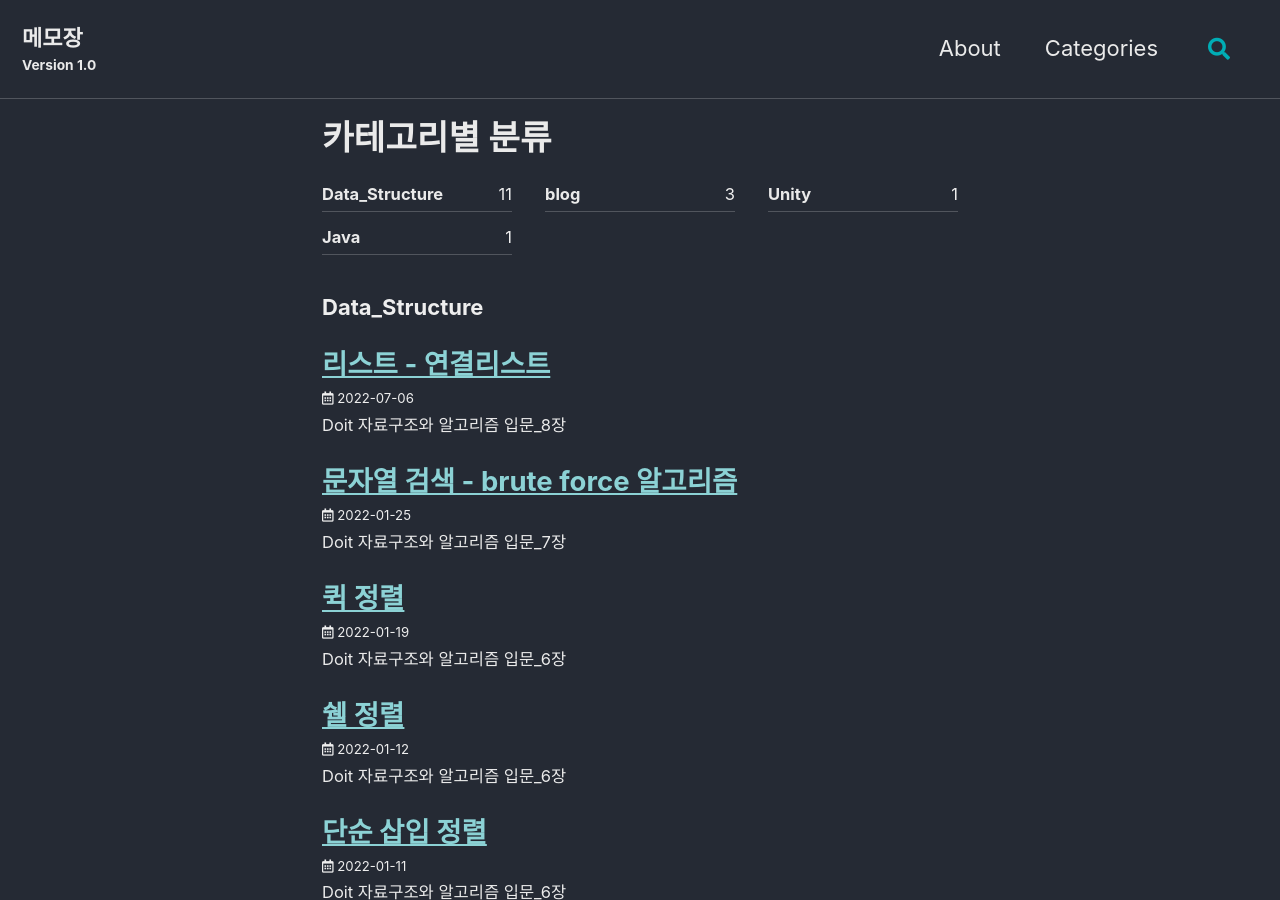
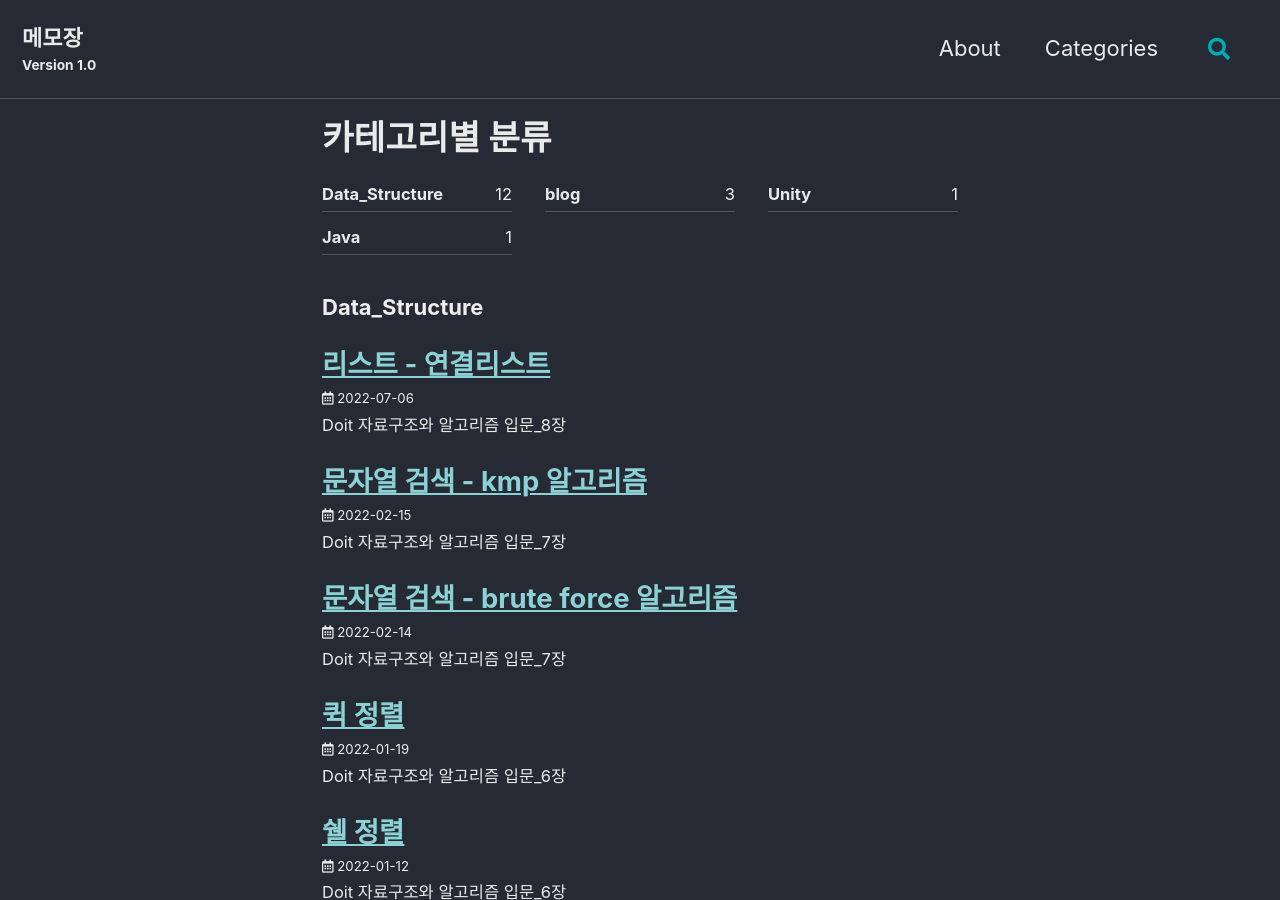
Before and after one commit to chanheelee913/chanheelee913.github.io, a Jekyll site: the page built from _pages/categories.md, in a window 1280 px wide and 900 px high. Built offline with Jekyll 4.4.1, drawn with Linux system fonts in a browser that asks for light colours; cached includes are drawn as plain includes.

Commit message:
add
추가

```diff
--- /dev/null
+++ b/_posts/DataStructure/ch7/2022-02-15-kmp.md
@@ -0,0 +1,13 @@
+---
+title: 문자열 검색 - kmp 알고리즘
+excerpt: Doit 자료구조와 알고리즘 입문_7장
+category: Data_Structure
+# last_modified_at: 2022-02-14
+---
+
+## KMP 알고리즘
+
+- Knuth, Morris, Pratt 세 사람이 고안한 알고리즘
+- 검사했던 결과를 다시 활용하는 알고리즘
+
+## 접두사, 최대 길이 테이블
```
Also changed, not shown: _posts/DataStructure/ch7/2022-02-14-brute_force.md (renamed from _posts/DataStructure/ch7/2022-01-25-brute_force.md, +4 -2 lines).
